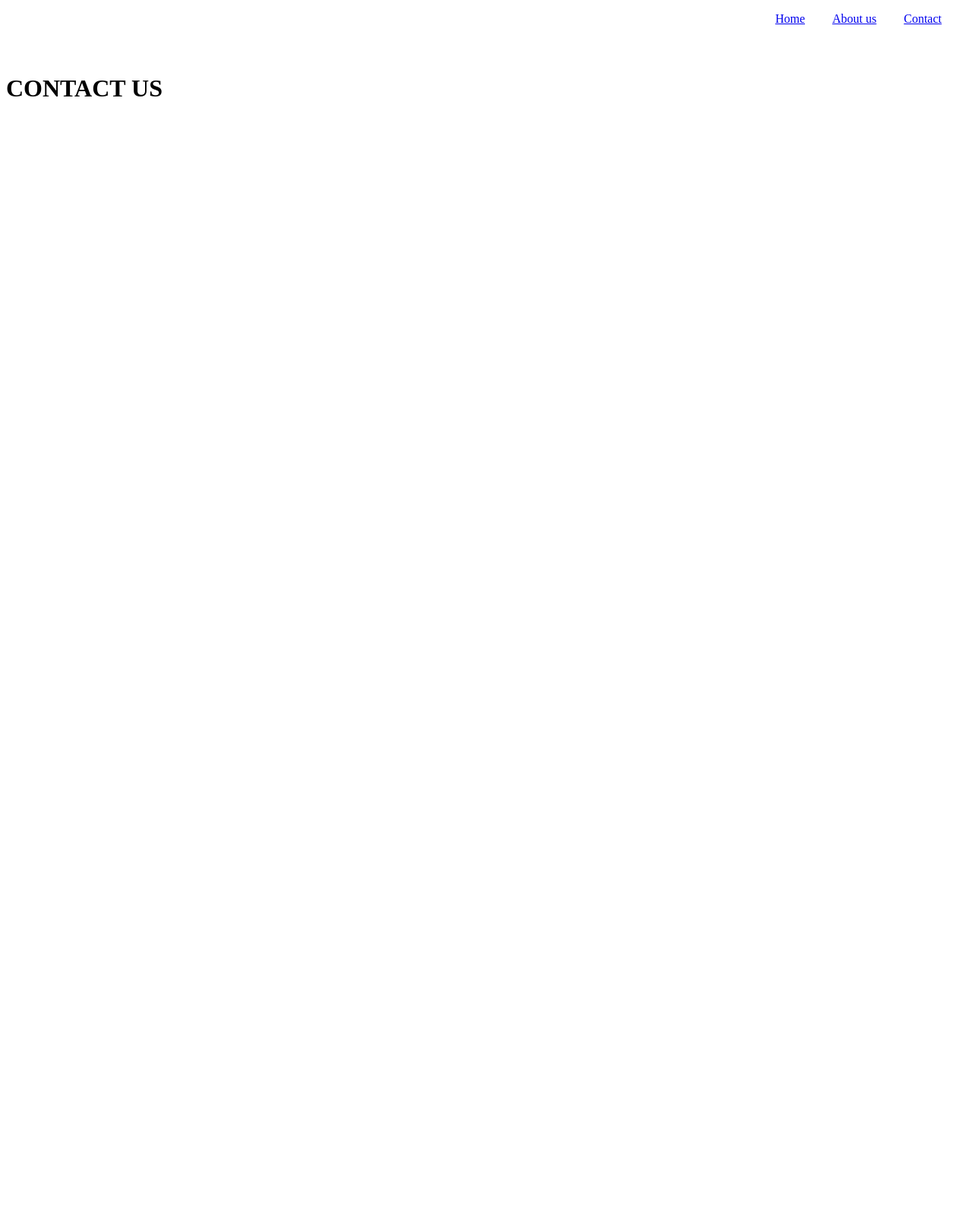
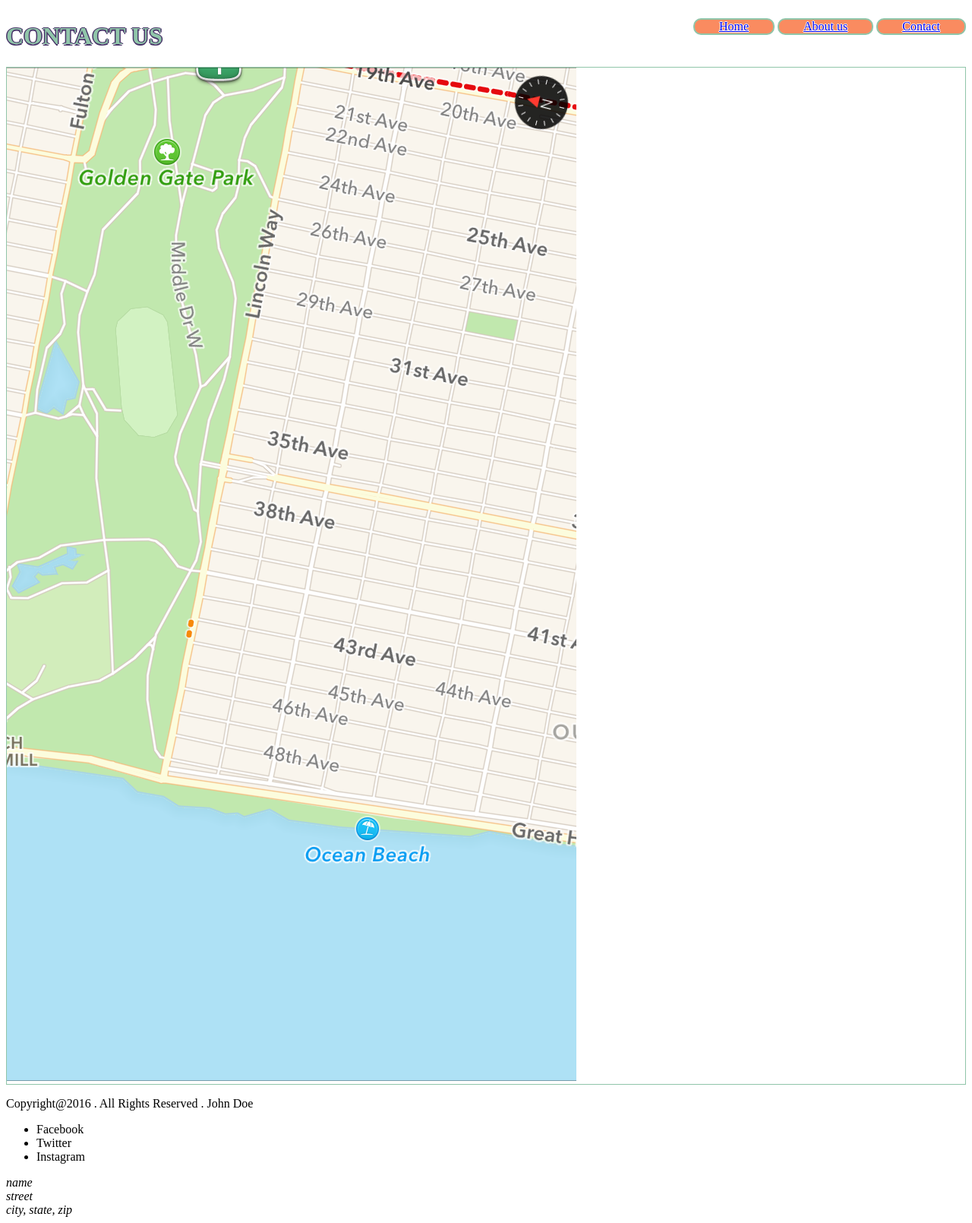
Before and after one commit to vicamo69/storeProject, a plain HTML site: page contact.html in a window 1280 px wide. Shown: the whole page at 76% size. Before the commit the page ends 800 px from the top, so only its background shows below. Drawn offline with Linux system fonts and the light colour scheme.

Commit message:
storeproject1

```diff
--- a/contact.html
+++ b/contact.html
@@ -14,8 +14,23 @@
           <li><a href="contact.html">Contact</a></li>
       </ul>
     </nav>
-      <h1><img src="images/map1.png" alt="">CONTACT US</h1>
+      <h1>CONTACT US</h1>
   </header>
   <main>
+    <img src="images/map1.png" alt="">
   </main>
+  <footer>
+    <p>Copyright@2016 . All Rights Reserved . John Doe</p>
+<ul>
+     <li>Facebook</li>
+     <li>Twitter</li>
+     <li>Instagram</li>
+
+</ul>
+<address>
+  name<br>
+  street<br>
+  city, state, zip<br>
+</address>
 </body>
+</html>
--- a/style.css
+++ b/style.css
@@ -1,12 +1,51 @@
-H1 {
-  margin-top: 2em;
+header h1 {
+  float: left;
+  color: #90C5A9;
+  text-shadow: -1.5px 0 #473368, 0 1.5px #473368, 1.5px 0 #473368, 0 -1.5px #473368;
 
 }
-ul li {
-  display: inline;
-  margin-bottom: 10em;
-  padding-right: 2em;
+header ul{
+  float: right;
+
 }
-nav{
-  text-align: right;
+ header li {
+  display: inline-block;
+  border: 2px solid #90C5A9;
+  float: left;
+  border-radius: 10px;
+  text-align: center;
+  text-shadow: -1px 0 #fff, 0 1px #fff, 1px 0 #fff, 0 -1px #fff;
+  padding: 0 2em;
+  margin-left: .25em;
+  background-color: #FA8B60;
+
 }
+main {
+  border: 1px solid #90C5A9;
+  clear: both;
+main div {
+  width: 25%;
+  height: 50%;
+  border: solid 1px #90C5A9;
+  display: inline-block;
+}
+main ul li {
+  width: 20%;
+  display:inline-block;
+}
+main li {
+  list-style: none;
+}
+footer ul li{
+  float: right;
+
+  display: inline-block;
+  padding: 1em;
+  color: #EF6D3B;
+  margin-top: 1em;
+}
+footer p {
+float: left;
+color:#EF6D3B;
+margin-top: 2em;
+}
```
Also changed, not shown: about.html (+11 -1 lines), index.html (+31 -11 lines), 1-palette-1.jpg (added), 2-palette-1.jpg (added), 3-palette-1.jpg (added), 4-palette-1.jpg (added), images/about.jpg (added), images/main.jpg (added), images/map1.png (added), images/small-1.jpg (added), images/small-2.jpg (added), images/small-3.jpg (added), images/small-4.jpg (added), images/small-5.jpg (added).
